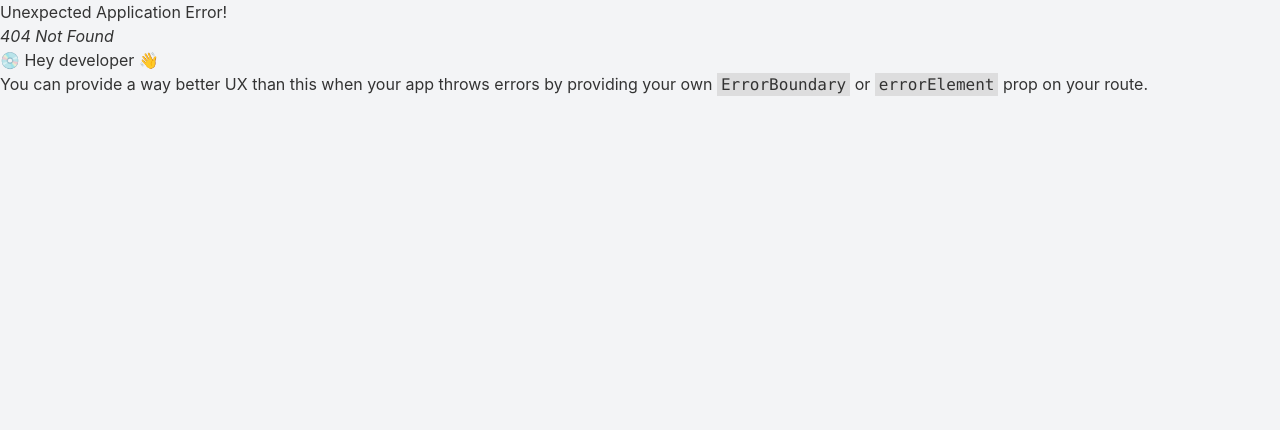
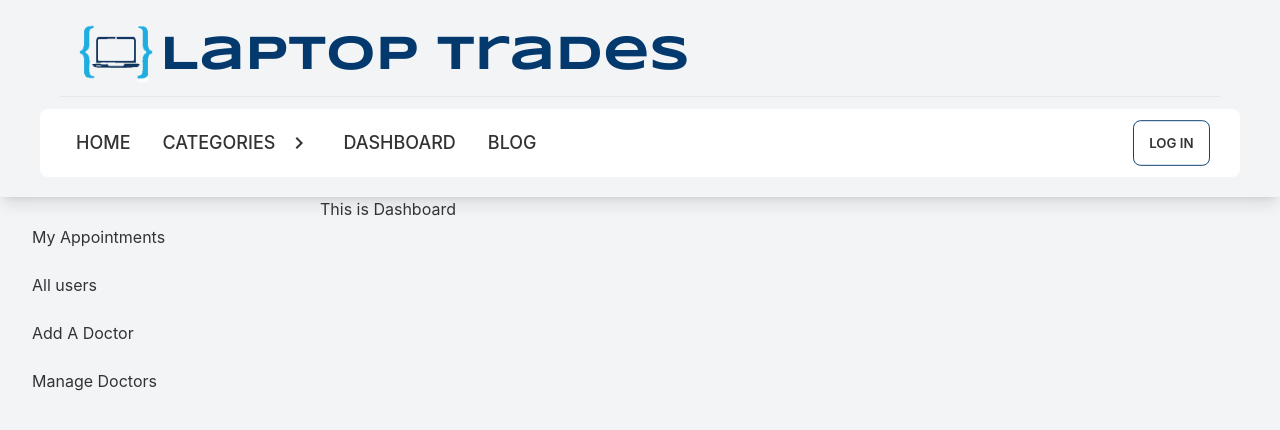
Before and after one commit to salsabeelnoor/resell-website-client-side, a React (Create React App) app: page /dashboard in a window 1280 px wide. Before the commit this address had no page. Shown: the top 430 px of the page. Built offline with nearby package versions, Linux system fonts and the light colour scheme.

Commit message:
dashboard layout is set

```diff
--- /dev/null
+++ b/src/Layout/DashboardLayout.js
@@ -0,0 +1,40 @@
+import React from "react";
+import { Link, Outlet } from "react-router-dom";
+import Header from "../Pages/Shared/Header/Header";
+
+const DashboardLayout = () => {
+  return (
+    <div>
+      <Header></Header>
+      <div className="drawer drawer-mobile">
+        <input
+          id="dashboard-drawer"
+          type="checkbox"
+          className="drawer-toggle"
+        />
+        <div className="drawer-content">
+          <Outlet></Outlet>
+        </div>
+        <div className="drawer-side">
+          <label htmlFor="dashboard-drawer" className="drawer-overlay"></label>
+          <ul className="menu p-4 w-80 text-base-content">
+            <li>
+              <Link to="/dashboard">My Appointments</Link>
+            </li>
+            <li>
+              <Link to="/dashboard/allusers">All users</Link>
+            </li>
+            <li>
+              <Link to="/dashboard/adddoctor">Add A Doctor</Link>
+            </li>
+            <li>
+              <Link to="/dashboard/managedoctors">Manage Doctors</Link>
+            </li>
+          </ul>
+        </div>
+      </div>
+    </div>
+  );
+};
+
+export default DashboardLayout;
--- /dev/null
+++ b/src/Pages/Dashboard/Dashboard/Dashboard.js
@@ -0,0 +1,11 @@
+import React from "react";
+
+const Dashboard = () => {
+  return (
+    <div>
+      <h2>This is Dashboard</h2>
+    </div>
+  );
+};
+
+export default Dashboard;
--- /dev/null
+++ b/src/Pages/Login/Login/Login.js
@@ -0,0 +1,11 @@
+import React from "react";
+
+const Login = () => {
+  return (
+    <div>
+      <h2>This is login route</h2>
+    </div>
+  );
+};
+
+export default Login;
--- /dev/null
+++ b/src/Pages/Login/SignUp/SignUp.js
@@ -0,0 +1,11 @@
+import React from "react";
+
+const SignUp = () => {
+  return (
+    <div>
+      <h2>This is SignUp route</h2>
+    </div>
+  );
+};
+
+export default SignUp;
--- a/src/Pages/Shared/Header/Header.js
+++ b/src/Pages/Shared/Header/Header.js
@@ -66,7 +66,10 @@ const Header = () => {
               </li>
 
               <li>
-                <Link className="text-lg font-medium uppercase hover:text-blue-800 rounded-md">
+                <Link
+                  to="/dashboard"
+                  className="text-lg font-medium uppercase hover:text-blue-800 rounded-md"
+                >
                   Dashboard
                 </Link>
               </li>
@@ -138,7 +141,7 @@ const Header = () => {
                 </li>
                 <li>
                   <Link
-                    to=""
+                    to="/dashboard"
                     className="text-base font-medium uppercase hover:text-pink-800"
                   >
                     Dashboard
--- /dev/null
+++ b/src/Routes/Route404/Route404.js
@@ -0,0 +1,12 @@
+import React from "react";
+import route_404 from "../../assets/notFound_image_thumbnail.png";
+
+const Route404 = () => {
+  return (
+    <div className="flex justify-center pt-10">
+      <img src={route_404} alt="" />
+    </div>
+  );
+};
+
+export default Route404;
```
Also changed, not shown: src/Routes/Routes/Routes.js (+17 -0 lines), src/assets/laptop-code-logo-icon-design-260nw-1057329260.jpg (deleted), src/assets/notFound_image_thumbnail.png (added).
